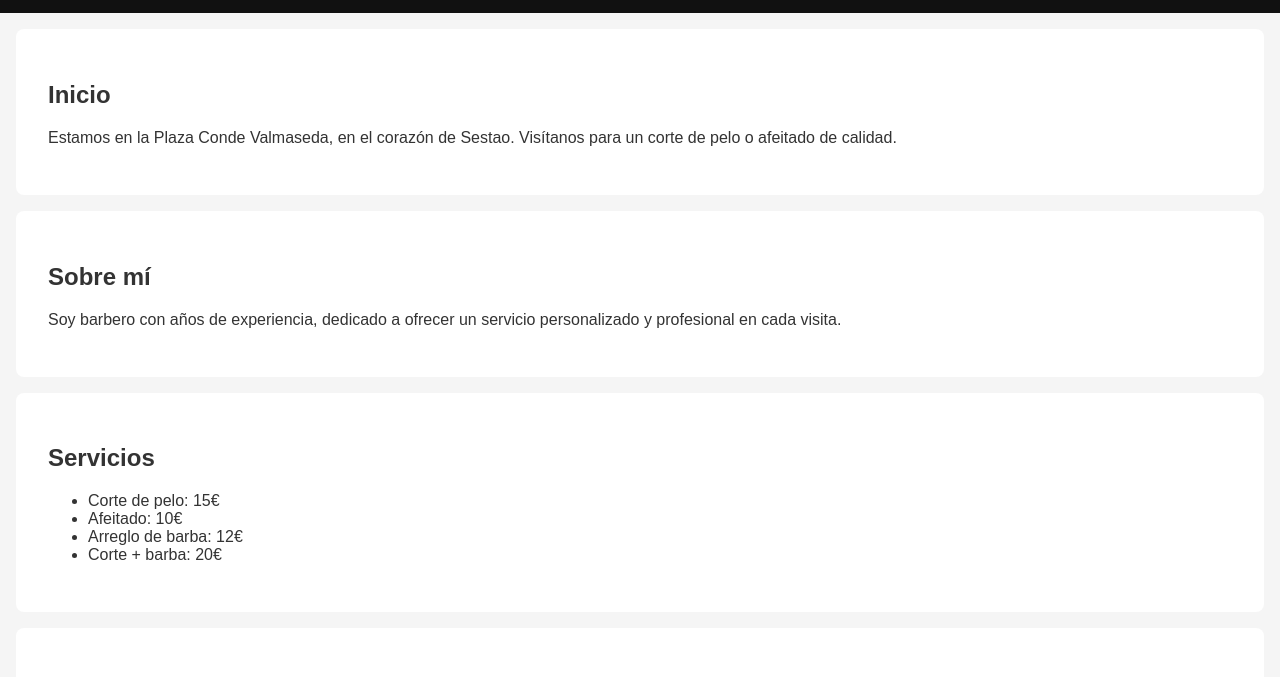
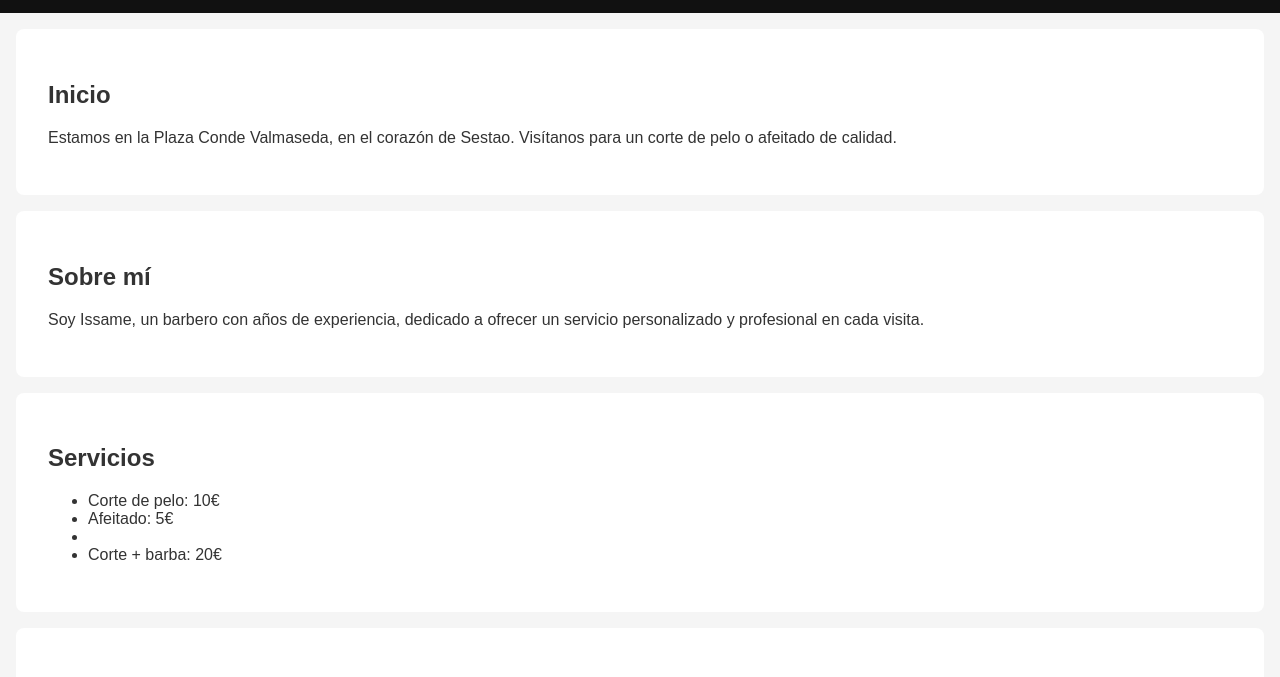
Before and after one commit to EkaitzGT/barberia-conde-valmaseda, a plain HTML site: page index.html in a window 1280 px wide. Shown: the part 117-794 px from the top of the page. Drawn offline with Linux system fonts and the light colour scheme.

Commit message:
Update index.html

```diff
--- a/index.html
+++ b/index.html
@@ -25,15 +25,15 @@
 
     <section id="sobre-mi">
         <h2>Sobre mí</h2>
-        <p>Soy barbero con años de experiencia, dedicado a ofrecer un servicio personalizado y profesional en cada visita.</p>
+        <p>Soy Issame, un barbero con años de experiencia, dedicado a ofrecer un servicio personalizado y profesional en cada visita.</p>
     </section>
 
     <section id="servicios">
         <h2>Servicios</h2>
         <ul>
-            <li>Corte de pelo: 15€</li>
-            <li>Afeitado: 10€</li>
-            <li>Arreglo de barba: 12€</li>
+            <li>Corte de pelo: 10€</li>
+            <li>Afeitado: 5€</li>
+            <li></li>
             <li>Corte + barba: 20€</li>
         </ul>
     </section>
```
